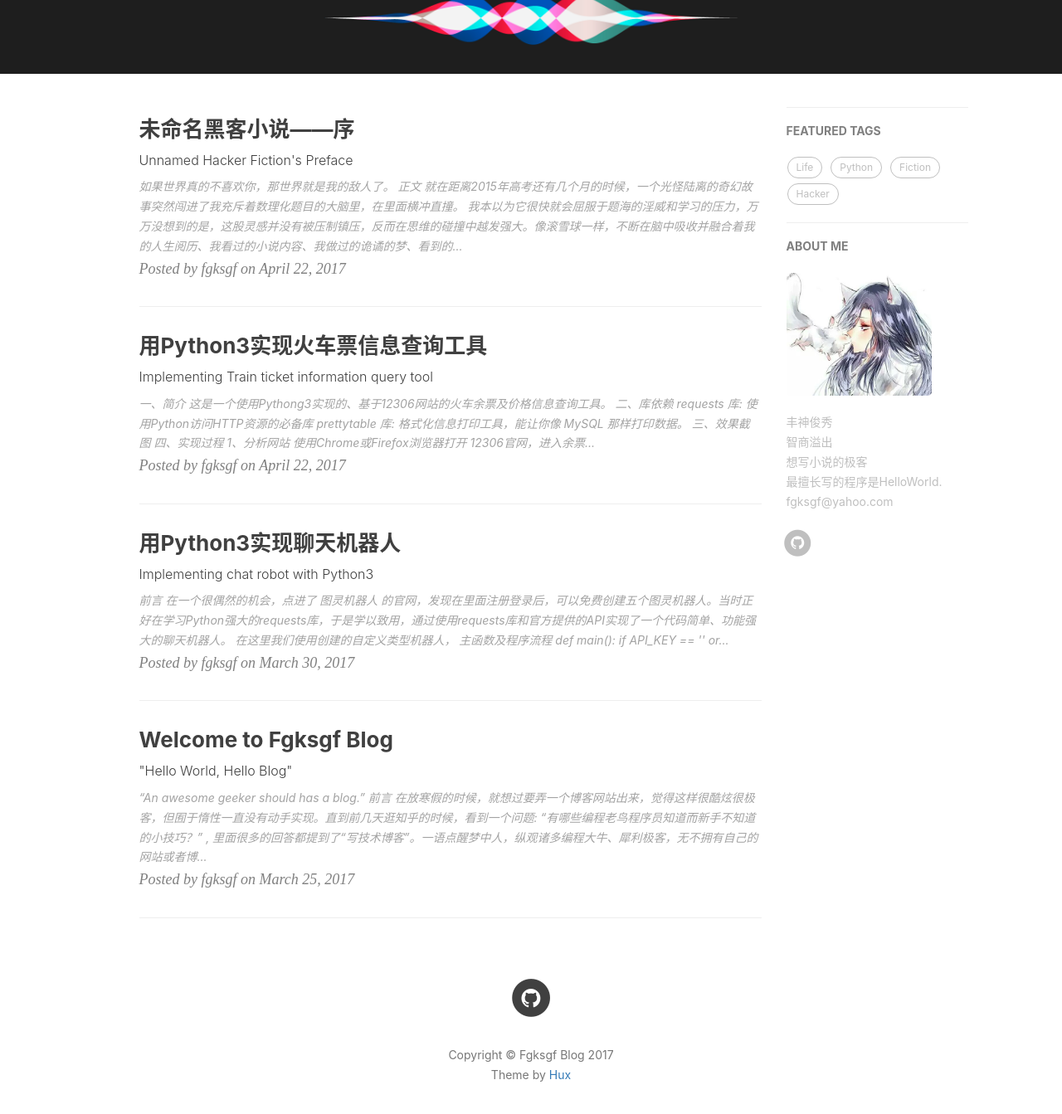
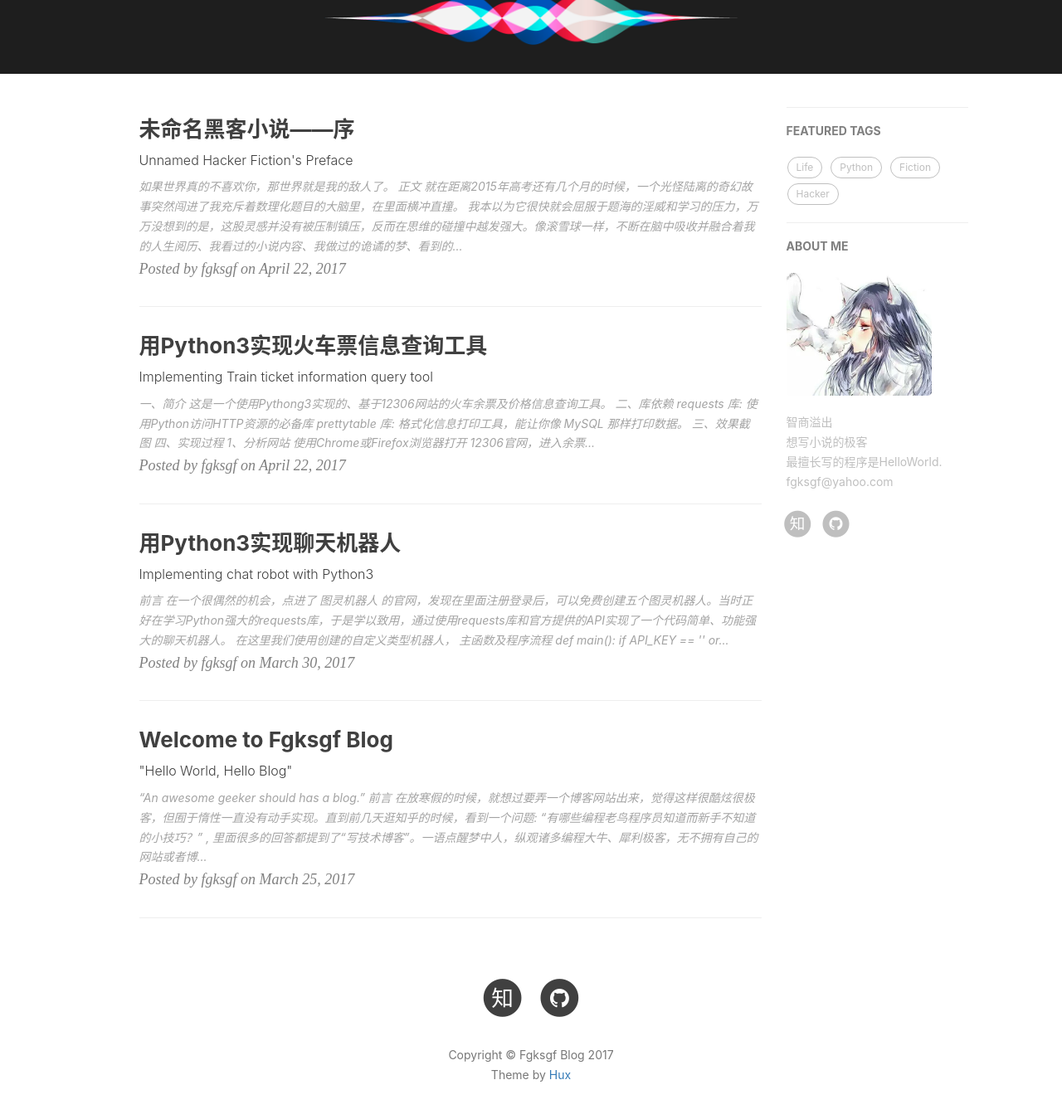
Before and after one commit to fgksgf/fgksgf.github.io, a Jekyll site: the page built from index.html, in a window 1280 px wide and 1400 px high, scrolled down 329 px. Shown: the top 1343 px of the window at 83% size. Built offline with Jekyll 4.4.1, drawn with Linux system fonts in a browser that asks for light colours; nearby versions of some CDN libraries; the list of posts is cut into pages by our own code; comment, search, counter and statistics services are not loaded.

```diff
--- a/_config.yml
+++ b/_config.yml
@@ -13,7 +13,7 @@ baseurl: ""
 # SNS settings
 RSS: false
 #weibo_username:     fgksgf
-#zhihu_username:     fgksgf
+zhihu_username:     fgksgf
 github_username:    fgksgf
 
 
@@ -55,7 +55,7 @@ kramdown:
 
 # Sidebar settings
 sidebar: true                           # whether or not using Sidebar.
-sidebar-about-description: "丰神俊秀<br>智商溢出<br>想写小说的极客<br>最擅长写的程序是HelloWorld.<br>fgksgf@yahoo.com"
+sidebar-about-description: "智商溢出<br>想写小说的极客<br>最擅长写的程序是HelloWorld.<br>fgksgf@yahoo.com"
 sidebar-avatar: /img/avatar.jpeg      # use absolute URL, seeing it's used in both `/` and `/about/`
 
 
```
